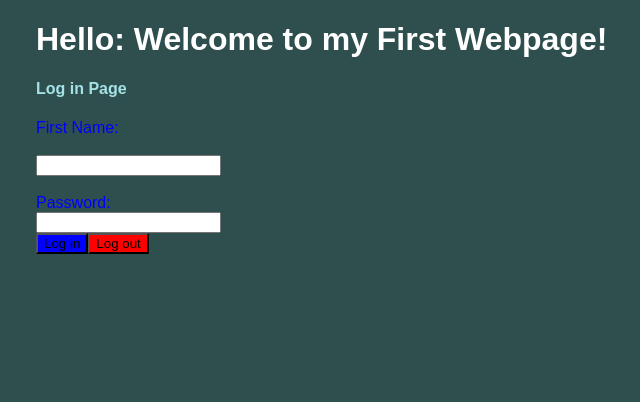
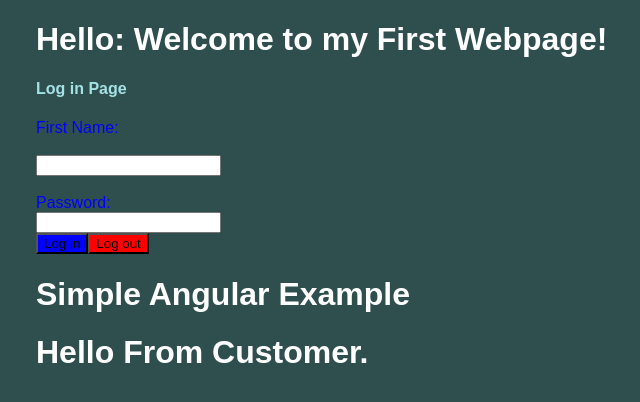
Before and after one commit to Pikklefish/StudyAngular, an Angular app in the folder MyApp/: page / in a window 1280 px wide. Shown: the top 402 px of the page, without its empty margins (204-844 px from the left). Built offline with nearby package versions, Linux system fonts and the light colour scheme.

Commit message:
new login page work on STEP 10

```diff
--- a/MyApp/src/app/app.component.html
+++ b/MyApp/src/app/app.component.html
@@ -19,6 +19,7 @@
 <button id = "login">Log in</button>
 <button id = "logout">Log out</button>
 <!-- we can give each button different "ID" to differentiate them -->
+<!-- you can put JS in script -->
 
-
-<!-- you can put JS in script -->
+<h1>Simple Angular Example</h1>
+<customer></customer>
--- a/MyApp/src/app/app.module.ts
+++ b/MyApp/src/app/app.module.ts
@@ -1,11 +1,11 @@
 import { NgModule } from '@angular/core';
 import { BrowserModule } from '@angular/platform-browser';
-
 import { AppComponent } from './app.component';
+import { CustomerComponent } from './customer/customer.component';
 
 @NgModule({
   declarations: [
-    AppComponent
+    AppComponent,CustomerComponent
   ],
   // each time there is a new componet you need to put in in "declarations"
   imports: [
--- /dev/null
+++ b/MyApp/src/app/customer/customer.component.html
@@ -0,0 +1 @@
+<h1>Hello From Customer.</h1>
```
Also changed, not shown: MyApp/src/app/customer/customer.component.ts (added, +10 -0 lines).
